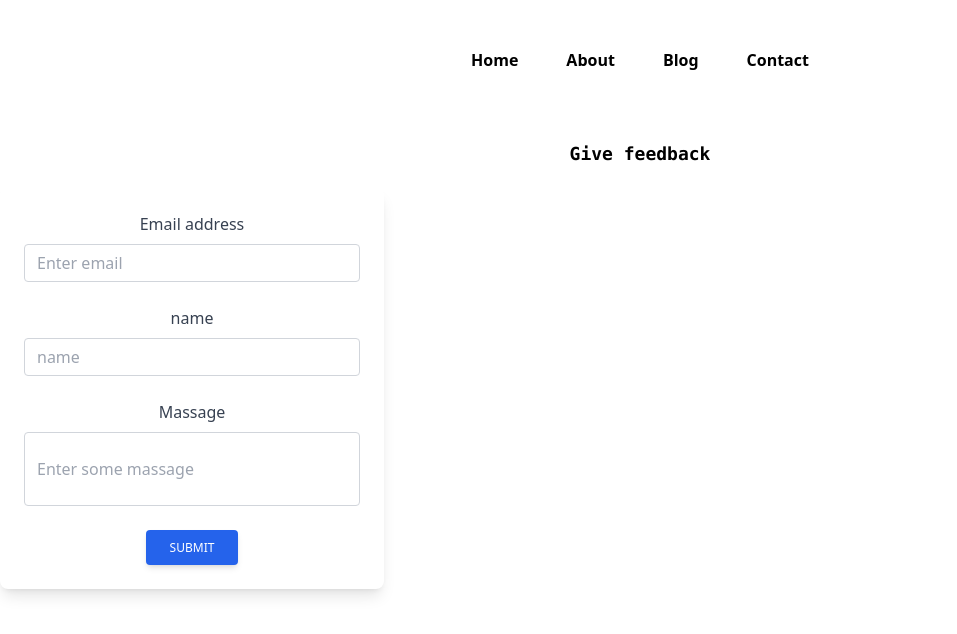
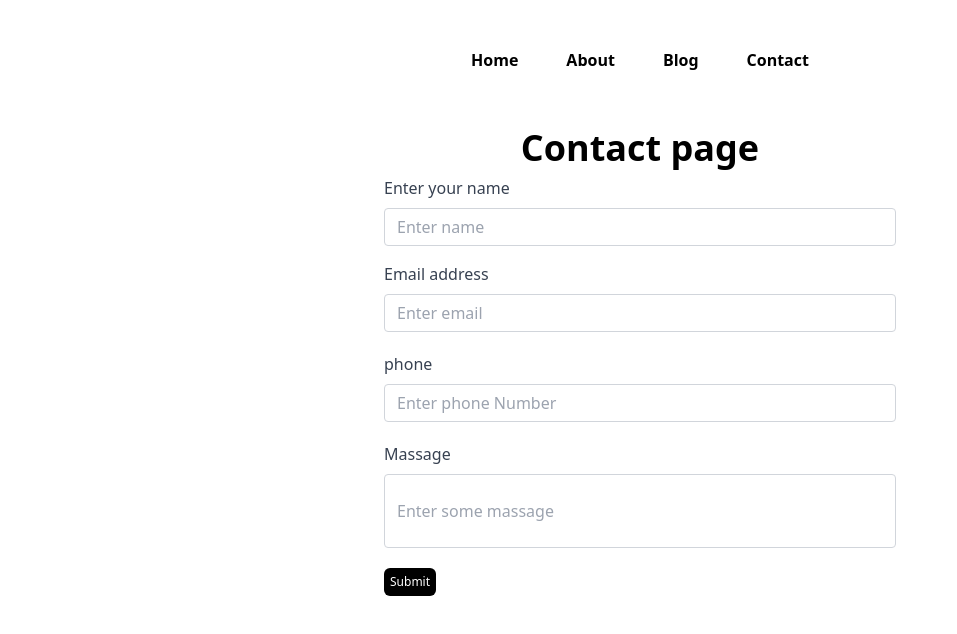
Before and after one commit to adarsh23012003/nextjs-learning-for-video, a Next.js app: page /contact in a window 1280 px wide. Shown: the top 634 px of the page, without its empty margins (0-957 px from the left). Built offline with nearby package versions, Linux system fonts and the light colour scheme.

Commit message:
contact page is created

```diff
--- a/pages/contact.js
+++ b/pages/contact.js
@@ -7,6 +7,7 @@ export default function contact() {
   const email = Input("");
   const name = Input("");
   const massage = Input("");
+  const phone = Input("");
 
   const send = async function () {
     try {
@@ -15,6 +16,7 @@ export default function contact() {
         email: email.value,
         name: name.value,
         massage: massage.value,
+        phone: phone.value,
       });
       console.log(res.data);
 
@@ -24,31 +26,53 @@ export default function contact() {
   };
 
   const submitForm = async function (event) {
-    //  alert(`Email = ${email.value},name = ${name.value},massage = ${massage.value}`)
     event.preventDefault();
     send();
     name.onSubmit,
     email.onSubmit
     massage.onSubmit;
-    // name = "",
-    // massage = ""
   };
   return (
     <>
       <Head>
         <title>Contact page</title>
       </Head>
-      <div className='text-center font-mono font-bold text-lg m-5'>
-        {" "}
-        Give feedback
-      </div>
       <div>
-        <div className='block p-6 rounded-lg shadow-lg bg-white max-w-sm'>
+        <h1 className='font-bold text-4xl center p-2 '>Contact page</h1>
+        <div className='sm:mx-60 lg:mx-96 md:mx-40'>
           <form>
-            <div className='form-group mb-6'>
+            <div className='text-left'>
+              <label className='form-label inline-block mb-2 text-gray-700'>
+                Enter your name
+              </label>
+              <input
+                onChange={name.onchange}
+                value={name.value}
+                name='name'
+                type='text'
+                className='form-control block
+                focus:ring-2
+              w-full
+              px-3
+              py-1.5
+              text-base
+              font-normal
+              text-gray-700
+              bg-white bg-clip-padding
+              border border-solid border-gray-300
+              rounded
+              transition
+              ease-in-out
+              m-0
+              focus:text-gray-700 focus:bg-white focus:border-blue-600 focus:outline-none'
+                placeholder='Enter name'
+              />
+            </div>
+
+            <div className='text-left pb-5'>
               <label
                 htmlFor='exampleInputEmail1'
-                className='form-label inline-block mb-2 text-gray-700'
+                className='form-label inline-block mb-2 mt-4 text-gray-700'
               >
                 Email address
               </label>
@@ -58,7 +82,9 @@ export default function contact() {
                 name='email'
                 type='email'
                 className='form-control
+                text-left
               block
+              focus:ring-2
               w-full
               px-3
               py-1.5
@@ -75,16 +101,23 @@ export default function contact() {
                 placeholder='Enter email'
               />
             </div>
-            <div className='form-group mb-6'>
-              <label className='form-label inline-block mb-2 text-gray-700'>
-                name
+
+            <div className='text-left pb-5'>
+              <label
+                htmlFor='exampleInputEmail1'
+                className='form-label inline-block mb-2 text-gray-700'
+              >
+                phone
               </label>
               <input
-                onChange={name.onchange}
-                value={name.value}
-                name='name'
-                type='text'
-                className='form-control block
+                onChange={phone.onchange}
+                value={phone.value}
+                name='phone'
+                type='phone'
+                className='form-control
+                text-left
+              block
+              focus:ring-2
               w-full
               px-3
               py-1.5
@@ -98,11 +131,11 @@ export default function contact() {
               ease-in-out
               m-0
               focus:text-gray-700 focus:bg-white focus:border-blue-600 focus:outline-none'
-                placeholder='name'
+                placeholder='Enter phone Number'
               />
             </div>
 
-            <div className='form-group mb-6'>
+            <div className='text-left'>
               <label className='form-label inline-block mb-2 text-gray-700'>
                 Massage
               </label>
@@ -114,6 +147,7 @@ export default function contact() {
                 className='form-control block
               w-full
               px-3
+              focus:ring-2
               py-6
               text-base
               font-normal
@@ -123,7 +157,7 @@ export default function contact() {
               rounded
               transition
               ease-in-out
-              m-0
+              m-
               focus:text-gray-700 focus:bg-white focus:border-blue-600 focus:outline-none'
                 placeholder='Enter some massage'
               />
@@ -132,23 +166,7 @@ export default function contact() {
             <button
               onClick={submitForm}
               type='submit'
-              className='
-            px-6
-            py-2.5
-            bg-blue-600
-            text-white
-            font-medium
-            text-xs
-            leading-tight
-            uppercase
-            rounded
-            shadow-md
-            hover:bg-blue-700 hover:shadow-lg
-            focus:bg-blue-700 focus:shadow-lg focus:outline-none focus:ring-0
-            active:bg-blue-800 active:shadow-lg
-            transition
-            duration-150
-            ease-in-out'
+              className='bg-black text-white text-xs rounded-md p-1.5 font-normal flex justify-start mt-5'
             >
               Submit
             </button>
```
